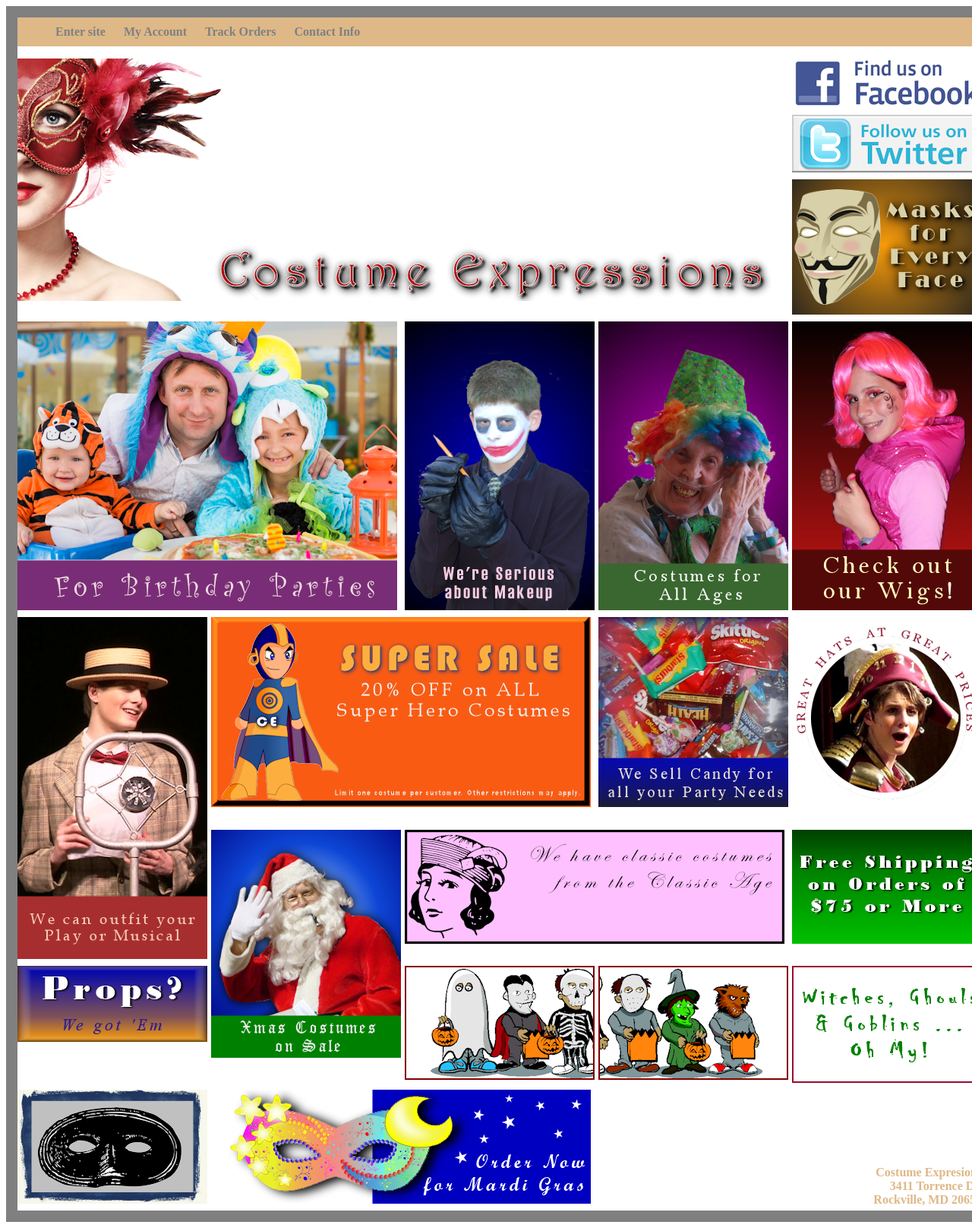
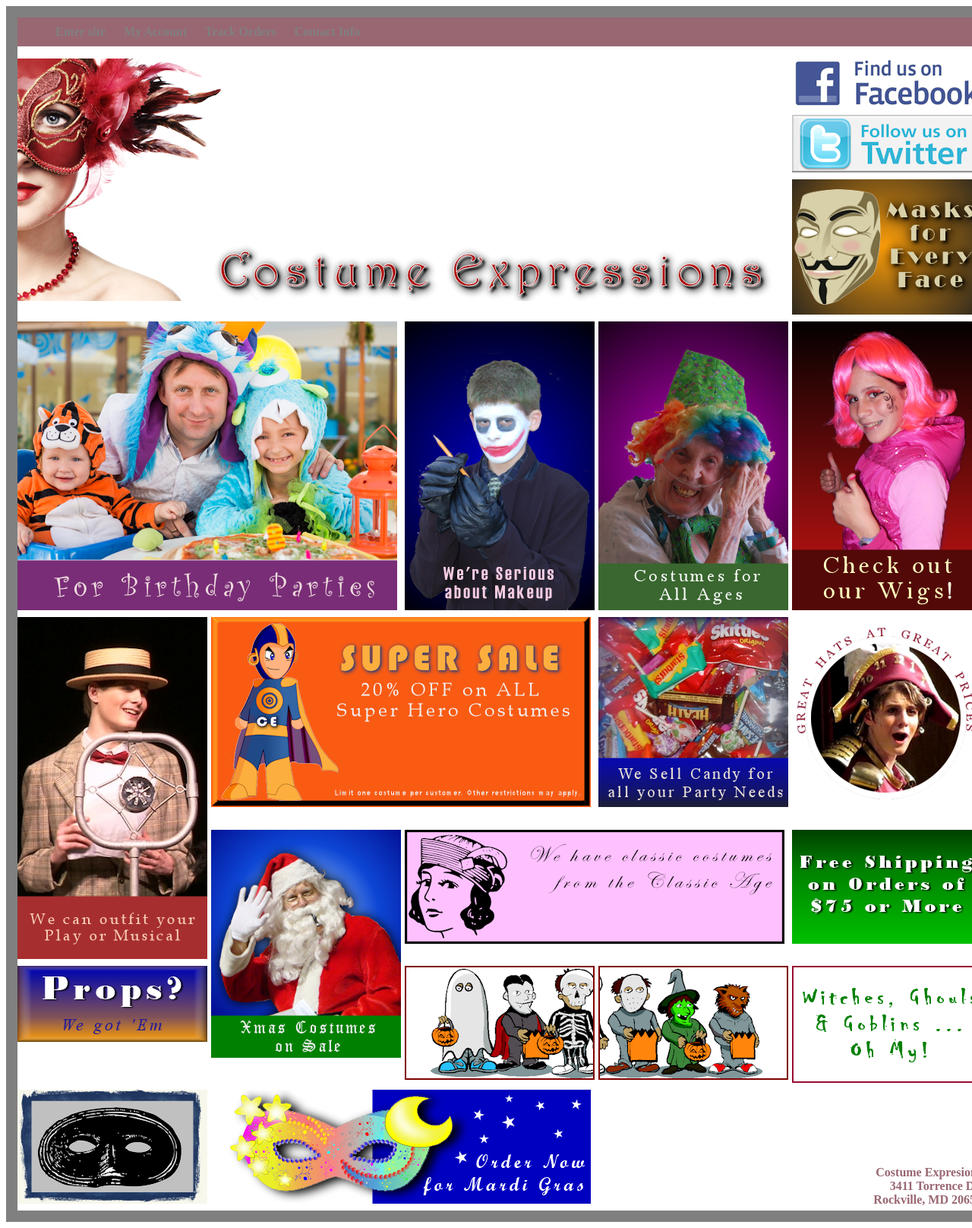
Before and after one commit to Joshuarvlcb/Css-grid-project, a plain HTML site: page index.html in a window 1280 px wide. Shown: the top 1616 px of the page at 76% size. Drawn offline with Linux system fonts and the light colour scheme.

Commit message:
titled the html css project

```diff
--- a/index.html
+++ b/index.html
@@ -4,7 +4,7 @@
     <meta charset="UTF-8">
     <meta name="viewport" content="width=device-width, initial-scale=1.0">
     <link rel="stylesheet" href="./style.css">
-    <title>Document</title>
+    <title>grid project</title>
 </head>
 <body>
 
--- a/style.css
+++ b/style.css
@@ -5,21 +5,14 @@
     grid-gap:5px;
     position: relative;
     align-content: center;
-
-
-
-
-
-
 }
 body{
     width: 1275px;
     border:15px solid gray;
-
 }
 header ul{
     list-style: none;
-    background-color: burlywood;
+    background-color: rgb(153, 103, 114);
     margin-top: 0px;
 
 }
@@ -33,7 +26,7 @@ header ul li a{
     font-weight: bolder;
 }
 p{
-    color: burlywood;
+    color: rgb(153, 103, 114);
     position:absolute;
     bottom:0;
     right:0;
@@ -142,10 +135,6 @@ grid-column:2;
 
 }
 .m{
-
-
 grid-row:8;
 grid-column: 1;
-
-
 }
```
